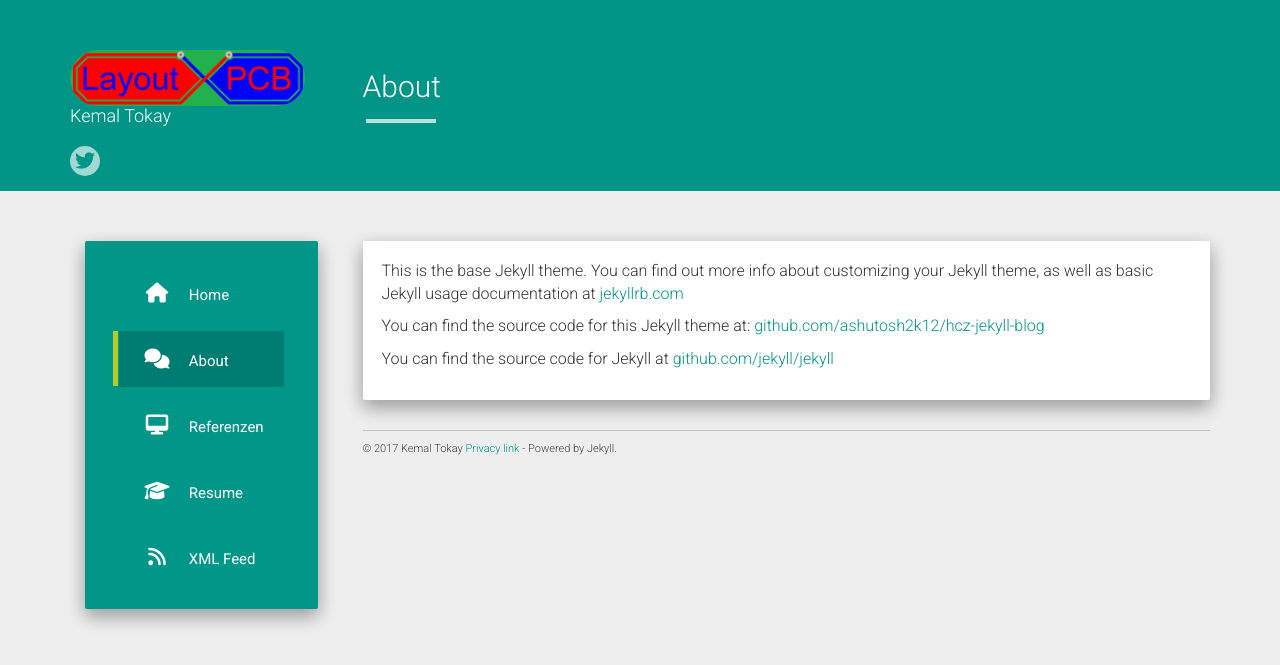
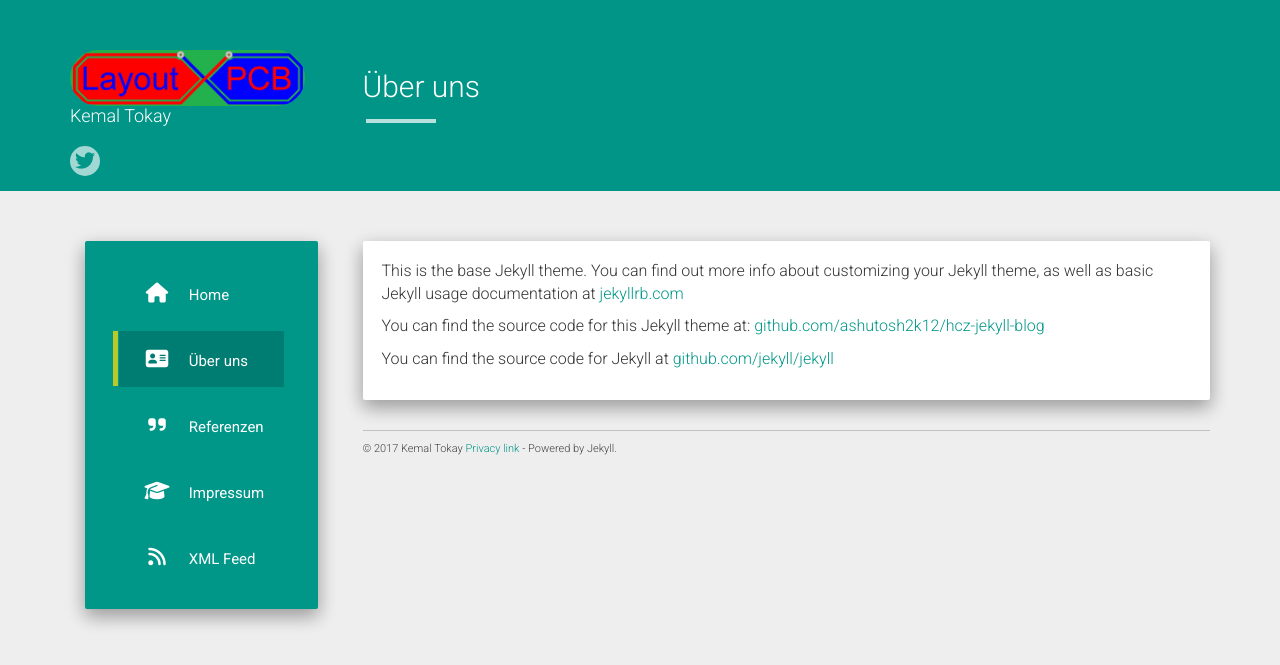
Before and after one commit to hakandilek/layout-pcb.de, a Jekyll site: the page built from about.md, in a window 1280 px wide. Shown: the top 665 px of the page. Built offline with Jekyll 4.4.1, drawn with Linux system fonts in a browser that asks for light colours; nearby versions of some CDN libraries.

Commit message:
fix ref urls and icons

```diff
--- a/_data/urls.json
+++ b/_data/urls.json
@@ -6,24 +6,23 @@
     "layout": "post"
   },
   {
-    "text": "About",
-    "url": "/about/",
-    "icon": "fa-comments"
+    "text": "Über uns",
+    "url": "about/",
+    "icon": "fa-address-card"
   },
   {
     "text": "Referenzen",
-    "url": "/refs",
-    "icon": "fa-desktop"
+    "url": "refs",
+    "icon": "fa-quote-right"
   },
   {
-    "text": "Resume",
+    "text": "Impressum",
     "url": "#",
-    "icon": "fa-graduation-cap",
-    "layout": "post"
+    "icon": "fa-graduation-cap"
   },
   {
     "text": "XML Feed",
-    "url": "/feed.xml",
+    "url": "feed.xml",
     "icon": "fa-feed",
     "target": "_blank"
   }
--- a/about.md
+++ b/about.md
@@ -1,6 +1,6 @@
 ---
 layout: page
-title: About
+title: Über uns
 permalink: /about/
 ---
 
```
